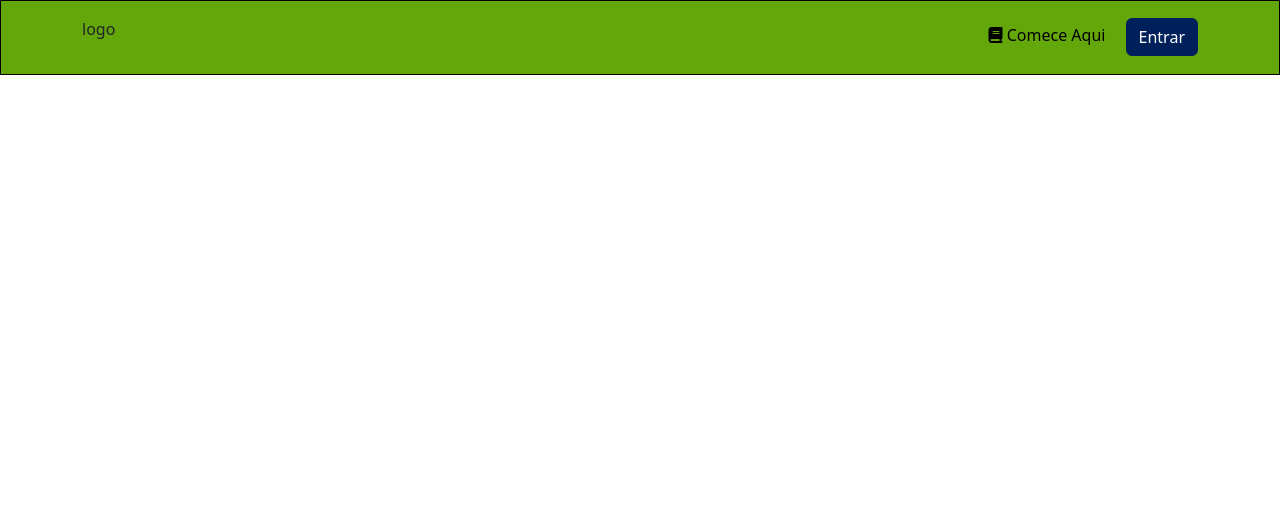
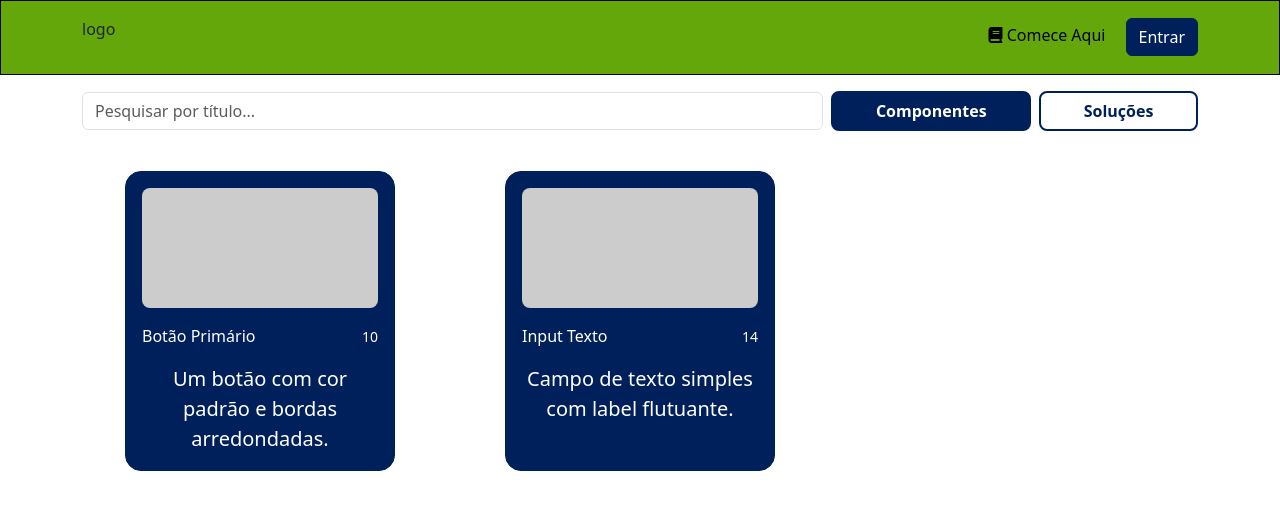
Before and after one commit to josegustavo12/Hackathon-receita-federal, a Vue app in the folder frontend-vue/: page /cards in a window 1280 px wide. Shown: the top 510 px of the page. Built offline with nearby package versions, Linux system fonts and the light colour scheme.

Commit message:
cards and cards page

```diff
--- /dev/null
+++ b/frontend-vue/src/components/CardItem.vue
@@ -0,0 +1,71 @@
+<template>
+  <div
+    class="card botao text-white p-3 d-flex flex-column justify-content-between"
+    @click="handleClick"
+    style="cursor: pointer; width: 100%; max-width: 270px; height: 300px;"
+    >
+
+    <div v-if="type === 'componente'">
+      <!-- Imagem simulada -->
+      <div class="placeholder-img mb-3"></div>
+
+      <!-- Título e quantidade -->
+      <div class="d-flex justify-content-between align-items-center">
+        <span>{{ title }}</span>
+        <small>{{ quantidade || '—' }}</small>
+      </div>
+
+      <!-- Descrição centralizada -->
+      <p class="text-center mt-3 fs-5">{{ description }}</p>
+    </div>
+
+    <div v-else>
+      <h5>{{ title }}</h5>
+      <p>{{ description }}</p>
+      <p>
+        <small>{{ author }}<br />{{ date }}</small>
+      </p>
+    </div>
+  </div>
+</template>
+
+<script setup>
+const props = defineProps({
+  title: String,
+  description: String,
+  author: String,
+  date: String,
+  quantidade: Number,
+  type: {
+    type: String,
+    default: 'componente',
+  },
+})
+
+const emit = defineEmits(['open'])
+
+function handleClick() {
+  emit('open', { ...props })
+}
+</script>
+
+<style scoped>
+.botao {
+  background-color: #00205b;
+  color: #fff;
+  border: 1px solid #00205b;
+  transition: background-color 0.2s ease;
+  border-radius: 16px;
+}
+
+.botao:hover {
+  background-color: rgba(0, 32, 91, 0.8);
+  border-color: rgba(0, 32, 91, 0.8);
+}
+
+.placeholder-img {
+  background-color: #ccc;
+  height: 120px;
+  border-radius: 8px;
+}
+</style>
--- a/frontend-vue/src/router/index.js
+++ b/frontend-vue/src/router/index.js
@@ -1,11 +1,17 @@
 import { createRouter, createWebHistory } from 'vue-router'
 import HomeView from '../views/HomeView.vue'
+import CardsView from '../views/CardsView.vue'
 
 const routes = [
   {
     path: '/',
     name: 'home',
     component: HomeView
+  },
+  {
+    path: '/cards',
+    name: 'cards',
+    component: CardsView
   },
   {
    // path: '/about',
--- /dev/null
+++ b/frontend-vue/src/views/CardsView.vue
@@ -0,0 +1,160 @@
+<template>
+  <div>
+    <!-- Filtro e Pesquisa -->
+    <div class="container py-3">
+      <div class="row align-items-center g-2">
+        <!-- Campo de pesquisa (8 colunas) -->
+        <div class="col-md-8">
+          <input
+            type="text"
+            class="form-control"
+            v-model="searchTerm"
+            placeholder="Pesquisar por título..."
+          />
+        </div>
+
+        <!-- Botões (4 colunas) -->
+        <div class="col-md-4 d-flex gap-2">
+          <button
+            class="tab-button flex-fill"
+            :class="{ active: selectedTab === 'componente' }"
+            @click="selectedTab = 'componente'"
+          >
+            Componentes
+          </button>
+          <button
+            class="tab-button flex-fill"
+            :class="{ active: selectedTab === 'solucao' }"
+            @click="selectedTab = 'solucao'"
+          >
+            Soluções
+          </button>
+        </div>
+      </div>
+    </div>
+
+    <!-- Cards -->
+    <div class="container py-4 bg-white">
+      <div class="row row-cols-1 row-cols-sm-2 row-cols-md-3 g-4">
+        <div
+          class="col d-flex justify-content-center"
+          v-for="(item, index) in filteredCards"
+          :key="index"
+        >
+          <CardItem v-bind="item" @open="openModal" />
+        </div>
+      </div>
+    </div>
+
+    <!-- Modal -->
+    <div v-if="showModal" class="modal-overlay" @click.self="closeModal">
+      <div class="modal-content p-4 text-white">
+        <h4>{{ modalData.title }}</h4>
+        <p class="mb-2" style="font-size: 1.1rem">{{ modalData.description }}</p>
+        <p v-if="modalData.author">
+          <strong>{{ modalData.author }}</strong><br />
+          <small>{{ modalData.date }}</small>
+        </p>
+        <button class="btn btn-light mt-3" @click="closeModal">Fechar</button>
+      </div>
+    </div>
+  </div>
+</template>
+
+
+<script setup>
+import { ref, computed } from 'vue'
+import CardItem from '../components/CardItem.vue'
+
+const selectedTab = ref('componente')
+const searchTerm = ref('')
+const showModal = ref(false)
+const modalData = ref({})
+
+const cards = [
+  {
+    type: 'componente',
+    title: 'Botão Primário',
+    description: 'Um botão com cor padrão e bordas arredondadas.',
+    quantidade: 10
+  },
+  {
+    type: 'componente',
+    title: 'Input Texto',
+    description: 'Campo de texto simples com label flutuante.',
+    quantidade: 14
+  },
+  {
+    type: 'solucao',
+    title: 'Sistema de Login',
+    description: 'Login com autenticação via JWT.',
+    author: 'João Silva',
+    date: '30/05/2025',
+  },
+  {
+    type: 'solucao',
+    title: 'Painel de Admin',
+    description: 'Dashboard com gráficos e métricas.',
+    author: 'Maria Santos',
+    date: '28/05/2025',
+  },
+]
+
+const filteredCards = computed(() => {
+  return cards.filter((card) => {
+    const matchesTab = card.type === selectedTab.value
+    const matchesSearch = card.title.toLowerCase().includes(searchTerm.value.toLowerCase())
+    return matchesTab && matchesSearch
+  })
+})
+
+function openModal(data) {
+  modalData.value = data
+  showModal.value = true
+}
+
+function closeModal() {
+  showModal.value = false
+}
+</script>
+
+
+<style scoped>
+.tab-button {
+  background-color: transparent;
+  border: 2px solid #00205b;
+  color: #00205b;
+  font-weight: bold;
+  padding: 6px 16px;
+  border-radius: 8px;
+  transition: all 0.2s ease-in-out;
+}
+.tab-button:hover {
+  background-color: rgba(0, 32, 91, 0.1);
+}
+.tab-button.active {
+  background-color: #00205b;
+  color: #fff;
+}
+
+.modal-overlay {
+  position: fixed;
+  top: 0;
+  left: 0;
+  width: 100%;
+  height: 100%;
+  background-color: rgba(0, 0, 0, 0.6);
+  z-index: 1050;
+  display: flex;
+  align-items: center;
+  justify-content: center;
+}
+
+.modal-content {
+  background-color: #00205b;
+  border-radius: 12px;
+  max-width: 400px;
+  width: 90%;
+  box-shadow: 0 0 15px rgba(0, 0, 0, 0.3);
+}
+</style>
```
